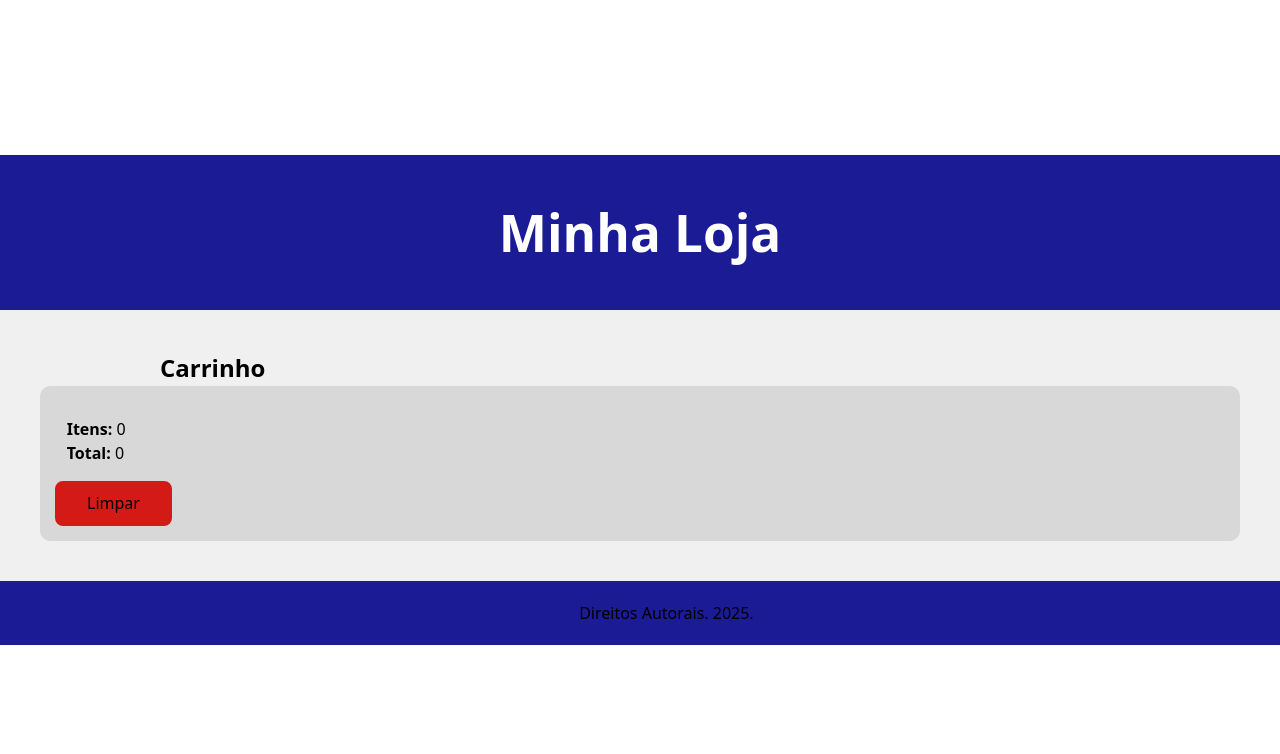
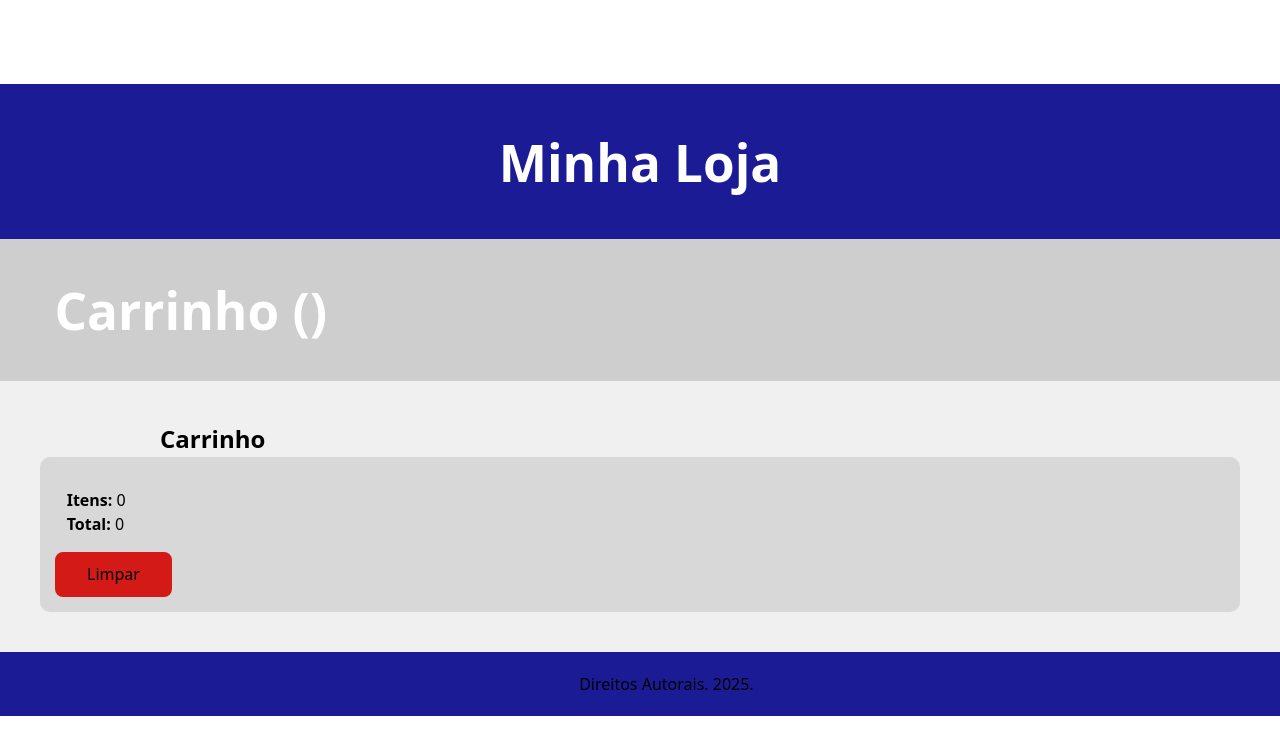
Before and after one commit to INARI18/T1-PW, a React (Vite) app: page /cart in a window 1280 px wide. Shown: the top 754 px of the page. Built offline with nearby package versions, Linux system fonts and the light colour scheme.

Commit message:
-feat: Adicionado General Cart -fix:Adicionado atributo key nas funcoes map executadas

```diff
--- a/src/App.jsx
+++ b/src/App.jsx
@@ -6,6 +6,7 @@ import LandingPage from './pages/LandingPage.jsx'
 import CartPage from './pages/CartPage.jsx'
 import Header from './components/ui/Header.jsx'
 import Footer from './components/ui/Footer.jsx'
+import GeneralCart from './components/ui/GeneralCart.jsx'
 import productsData from './assets/Produtos.json'
 
 
@@ -60,6 +61,7 @@ export default function App() {
     <div>
       <BrowserRouter>
         <Header />
+        <GeneralCart cart={cart}/>
           <Routes>
             <Route path="/" element={<LandingPage cart={cart} products={productsData.products} addToCart={addToCart} clearCart={clearCart} excludeItem={excludeItem}/>} />
             <Route path="/products" element={<ProductPage products={productsData.products} addToCart={addToCart}/>} />
--- a/src/assets/styles/Ui.css
+++ b/src/assets/styles/Ui.css
@@ -21,6 +21,21 @@ header {
 header h1{
     color: white;
 }
+
+/* General Cart */
+.General-Cart {
+    background-color: rgb(206, 206, 206);
+    display: flex;
+    justify-content: left;
+    align-items: center;
+    height: 10%;
+}
+.General-Cart h1{
+    color: white;
+    margin-left: 20%;
+    width: 100%;
+}
+
 
 /* Buttons */
 
--- a/src/components/functions/Cart.jsx
+++ b/src/components/functions/Cart.jsx
@@ -17,7 +17,10 @@ export default function Cart({cart, clearCart, excludeItem}) {
                             <li><p><b>Total:</b> {cart.totalPrice}</p></li>
                         </ul>
                         {cart.storage.map((item) => (
-                            <Cart_item item={item} excludeItem={excludeItem}/>
+                            <Cart_item
+                            key={produto.id}
+                            item={item}
+                            excludeItem={excludeItem}/>
                         ))}
                         <Button text="Limpar" variant='clear' onClick={handleClear}/>
                     </section>
--- a/src/components/functions/Product.jsx
+++ b/src/components/functions/Product.jsx
@@ -10,7 +10,10 @@ export default function ProductList({ products = [], onAddToCart }) {
             <section className="ProductList">
                 {products.length > 0 ? (
                     products.map((product) => (
-                        <ProductCard product={product} onAddToCart={onAddToCart} />
+                        <ProductCard
+                        key={produto.id}
+                        product={product}
+                        onAddToCart={onAddToCart} />
                     ))
                 ) : (
                     <p style={{color:'black'}}>Nenhum produto disponível no momento</p>
--- a/src/components/ui/GeneralCart.jsx
+++ b/src/components/ui/GeneralCart.jsx
@@ -0,0 +1,12 @@
+import "../../assets/styles/Ui.css"
+import { Link } from "react-router-dom";
+
+export default function GeneralCart(cart) {
+    return (
+        <main>
+          <section className="General-Cart">
+              <Link to = "/cart" > <h1>Carrinho ({cart.size}) </h1></Link>
+          </section>
+        </main>
+    );
+}
```
